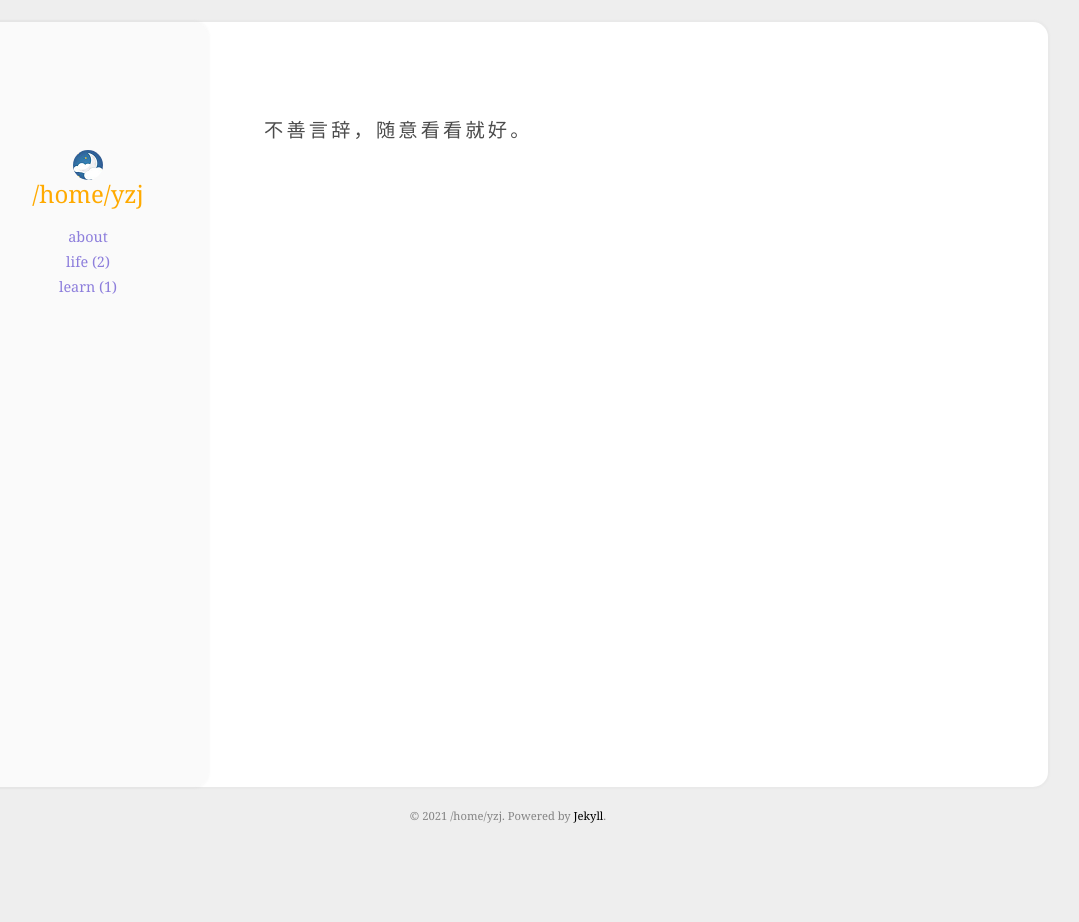
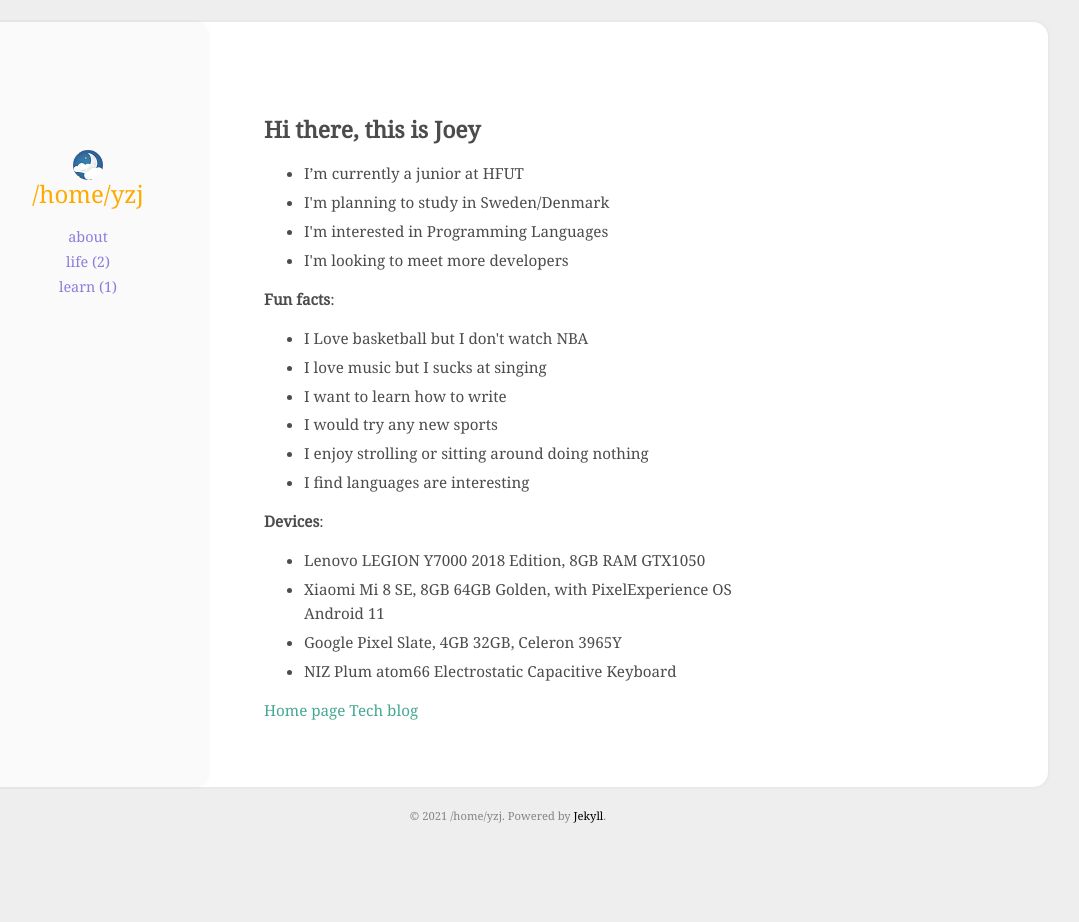
Before and after one commit to wine99/wine99.github.io, a Jekyll site: the page built from index.html, in a window 1280 px wide. Shown: the whole page, without its empty margins (132-1211 px from the left). Built offline with Jekyll 4.4.1, drawn with Linux system fonts in a browser that asks for light colours.

Commit message:
update index

```diff
--- a/_includes/aboutme.html
+++ b/_includes/aboutme.html
@@ -1,5 +1,30 @@
 <section class="aboutme">
     <div class="post_content">
-        <p style="letter-spacing: 0.2rem; font-size: 1.2rem;">不善言辞，随意看看就好。</p>
+        <!-- <p style="letter-spacing: 0.2rem; font-size: 1.2rem;">不善言辞，随意看看就好。</p> -->
+<h2>Hi there, this is Joey</h2>
+<ul>
+<li>I’m currently a junior at HFUT</li>
+<li>I'm planning to study in Sweden/Denmark</li>
+<li>I'm interested in Programming Languages</li>
+<li>I'm looking to meet more developers</li>
+</ul>
+<p><strong>Fun facts</strong>:</p>
+<ul>
+<li>I Love basketball but I don't watch NBA</li>
+<li>I love music but I sucks at singing</li>
+<li>I want to learn how to write</li>
+<li>I would try any new sports</li>
+<li>I enjoy strolling or sitting around doing nothing</li>
+<li>I find languages are interesting</li>
+</ul>
+<p><strong>Devices</strong>:</p>
+<ul>
+<li>Lenovo LEGION Y7000 2018 Edition, 8GB RAM GTX1050</li>
+<li>Xiaomi Mi 8 SE, 8GB 64GB Golden, with PixelExperience OS Android 11</li>
+<li>Google Pixel Slate, 4GB 32GB, Celeron 3965Y</li>
+<li>NIZ Plum atom66 Electrostatic Capacitive Keyboard</li>
+</ul>
+<p><a href="https://wine99.github.io/" rel="nofollow">Home page</a>
+<a href="https://segmentfault.com/u/wine99" rel="nofollow">Tech blog</a></p>
     </div>
 </section>
```
